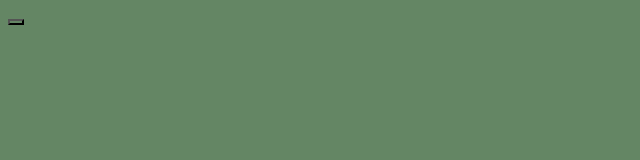
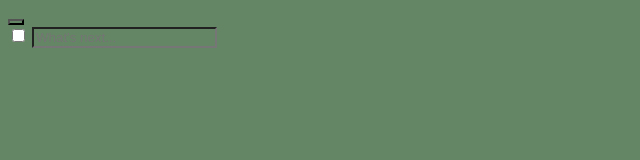
Before and after one commit to pinkx-xlink/todo-project, a plain HTML site: page dist/index.html in a window 1280 px wide. Shown: the whole page, without its empty margins (0-640 px from the left). Drawn offline with Linux system fonts and the light colour scheme.

Commit message:
Add task input types

```diff
--- a/dist/index.html
+++ b/dist/index.html
@@ -11,7 +11,10 @@
 
     <div class="todo" id="todo">
         <button id="add"> </div>
-        <div id="task"> </div>
+        <div id="task">
+            <input type="checkbox" class="item-complete">
+            <input type="text" class="item-description" placeholder="What's next...">
+        </div>
     </div>
 </body>
 </html>
```
